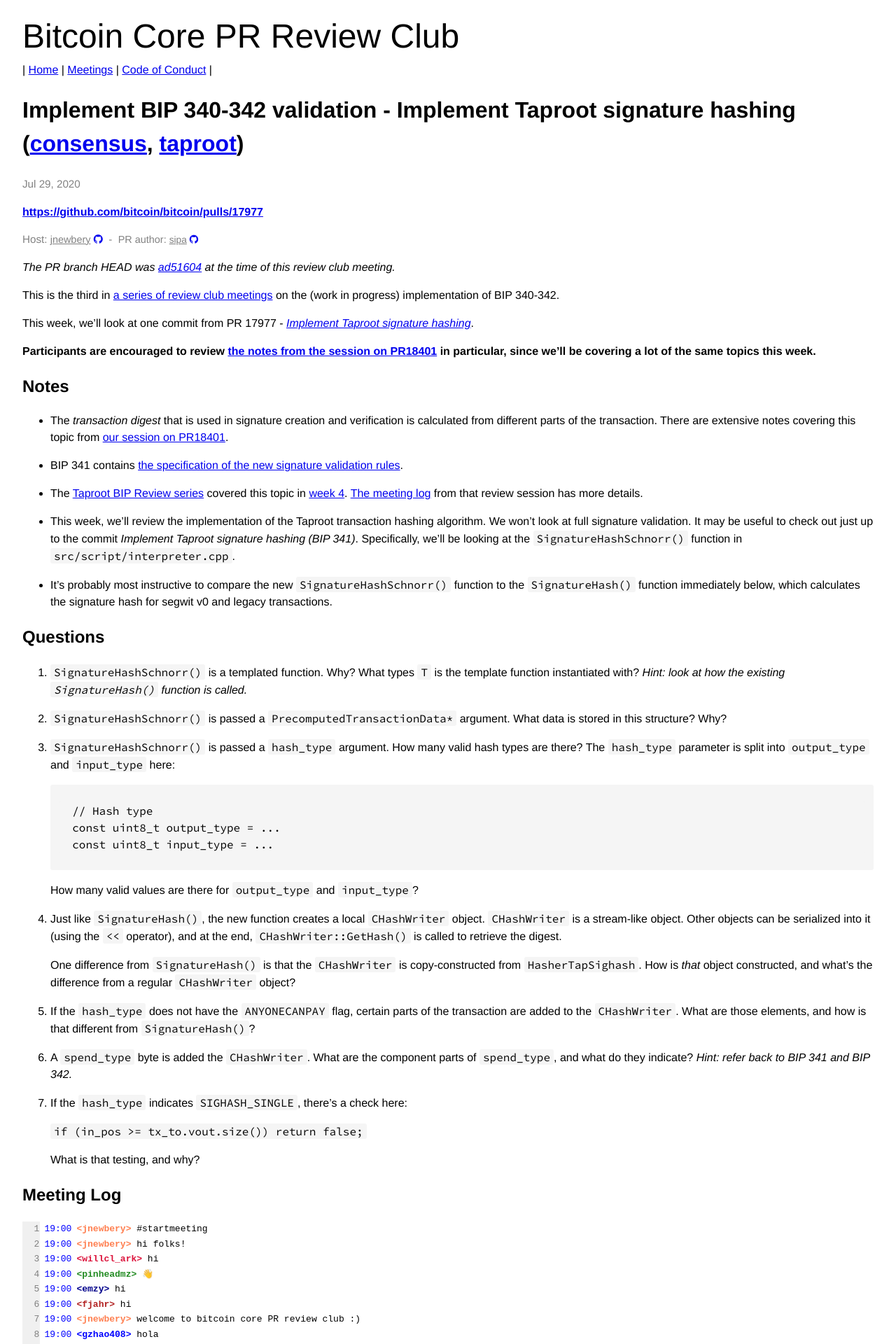
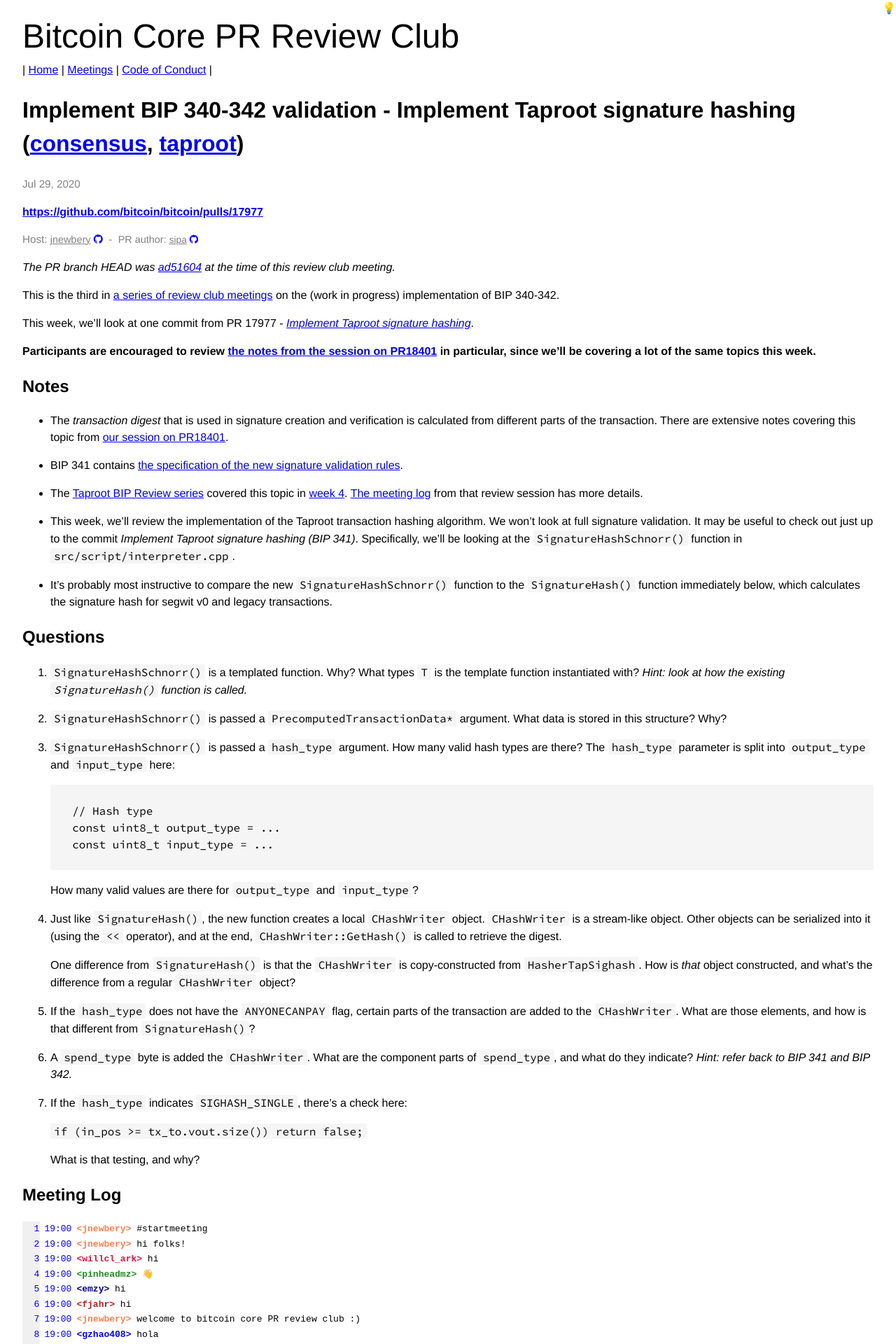
Before and after one commit to bitcoin-core-review-club/website, a Jekyll site: the page built from _posts/2020-07-29-#17977.md, in a window 1280 px wide. Shown: the top 1920 px of the page at 70% size. Built offline with Jekyll 4.4.1, drawn with Linux system fonts in a browser that asks for light colours.

Commit message:
Style: toggle dark mode

```diff
--- a/_includes/head.html
+++ b/_includes/head.html
@@ -9,6 +9,7 @@
   </title>
 
   <meta name="viewport" content="width=device-width, initial-scale=1">
+  <meta charset="UTF-8">
 
   <link rel="stylesheet" href="{{ site.github.url }}/assets/css/all.css">
   <link rel="stylesheet" href="/assets/css/font-awesome.min.css">
--- a/_layouts/default.html
+++ b/_layouts/default.html
@@ -4,6 +4,9 @@
 {% include head.html %}
 
 <body>
+
+  <input id="color-mode" type="checkbox" name="color-mode" onclick='save()'>
+  <label id="color-mode-switch" for="color-mode">💡</label>
 
   <div class="site-container">
 
@@ -17,4 +20,14 @@
 
 </body>
 
+<script>
+  function save() {
+    const dark = document.getElementById('color-mode').checked;
+    window.localStorage.setItem('dark', dark);
+  }
+
+  const dark = window.localStorage.getItem('dark') === "true";
+  document.getElementById('color-mode').checked = dark;
+</script>
+
 </html>
--- a/assets/css/1-tools/_code.scss
+++ b/assets/css/1-tools/_code.scss
@@ -1,7 +1,7 @@
 pre,
 code {
     border-radius: 3px;
-    background-color: #f5f5f5;
+    background-color: var(--code-bg-color);
     font-family: "Source Code Pro";
     margin-top: 1rem;
     margin-bottom: 1rem;
--- a/assets/css/all.sass
+++ b/assets/css/all.sass
@@ -24,6 +24,38 @@
 
 /* This is an example style sheet that comes default - just delete everything after this comment this to start from a blank slate */
 
+#color-mode
+  display: none
+
+#color-mode-switch
+  user-select: none
+  float: right
+
+// Light (default)
+#color-mode:not(:checked) ~ .site-container
+  --bg-color: white
+  --text-color: black
+  --link-color: #0000f0
+  --code-bg-color: #f5f5f5
+  --log-bg-color: #f0f0f0
+  --log-color: #808080
+  --target-color: #dddddd
+  --meeting-index-color: #606060
+
+// Dark
+#color-mode:checked ~ .site-container
+  --bg-color: black
+  --text-color: white
+  --link-color: #58a6ff
+  --code-bg-color: #565656
+  --log-bg-color: #565656
+  --log-color: #080808
+  --target-color: #3a3939
+  --meeting-index-color: #8c5e5e
+
+a
+  color: var(--link-color)
+
 a
   &:hover
     color: $secondary-color
@@ -32,10 +64,12 @@
   max-width: 2250px
   margin: 0
   padding: 1rem 2rem 0 2rem
+  background-color: var(--bg-color)
+  color: var(--text-color)
 
 .logo
   text-decoration: none
-  color: $primary-color
+  color: var(--text-color)
   font:
     size: 48px
 
@@ -52,7 +86,7 @@
   font-size: 0.95em
 
 \:target
-  background: #ddd
+  background: var(--target-color)
 
 .question
   font-size: 1.2em
@@ -61,7 +95,7 @@
 .meetings-index-section
   margin-top: 0.4em
   margin-bottom: 0.4em
-  color: #606060
+  color: var(--meeting-index-color)
 
 .Home-posts-post-date
   min-width: 94px
@@ -87,16 +121,16 @@
   vertical-align: top
 
 .log-lineno
-  background-color: #f0f0f0
+  background-color: var(--log-bg-color)
   \:target
-    background-color: #ddd
+    background-color: var(--target-color)
   a
-    color: grey
+    color: (--log-color)
     text-decoration: none
     user-select: none
 
 .log-time
-  color: blue
+  color: var(--link-color)
   padding-left: 6px
   padding-right: 6px
 
```
